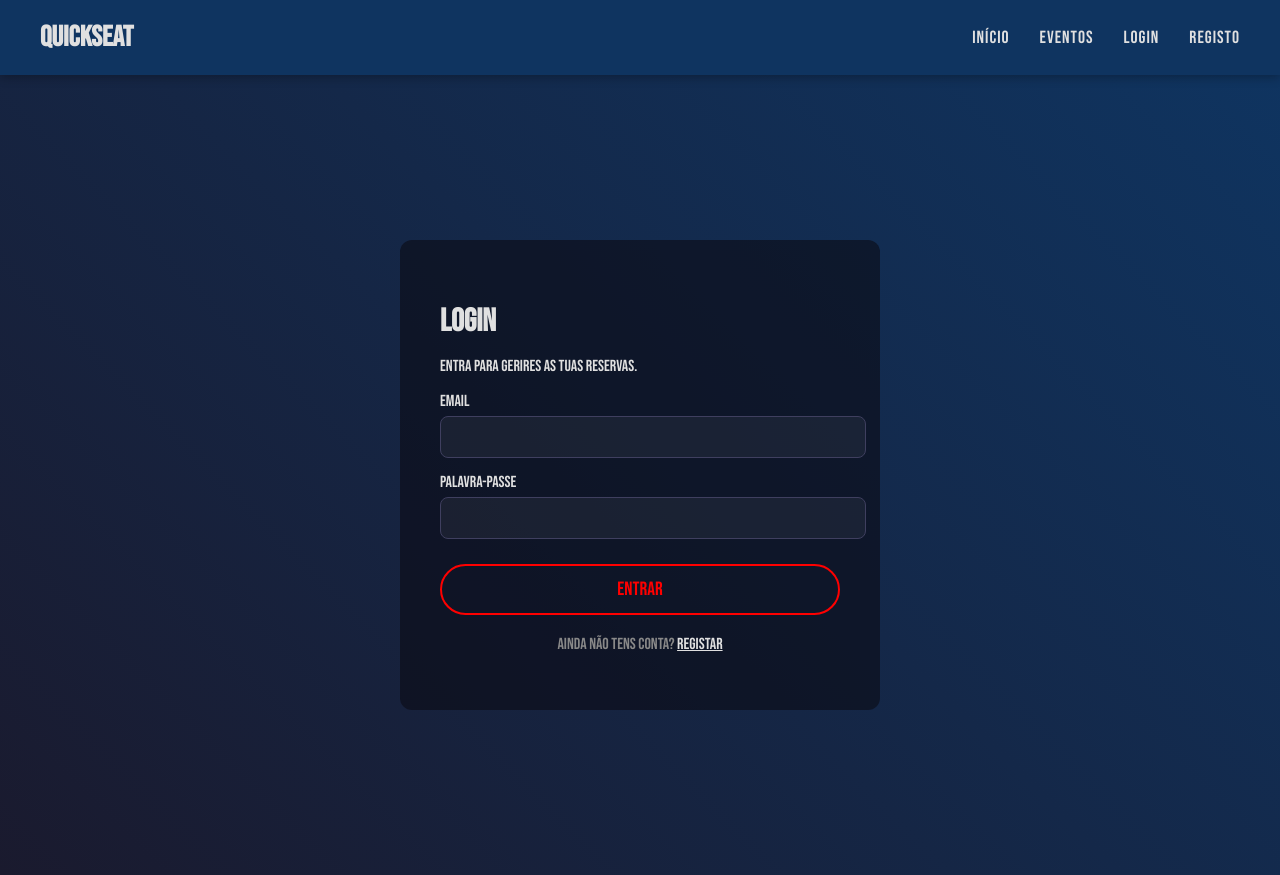
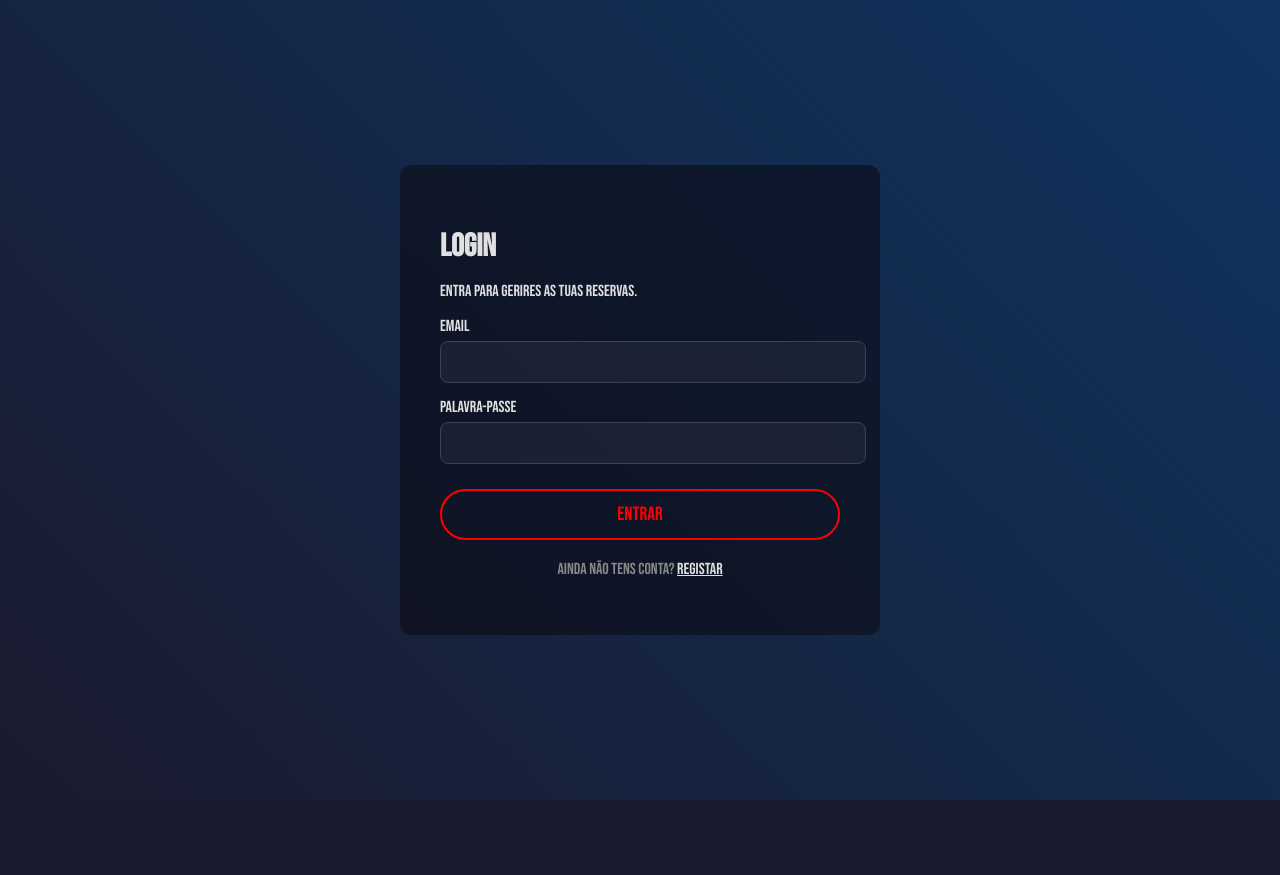
Before and after one commit to BBotelho30/ProjetoFinal, a SvelteKit app: page /autenticacao/login in a window 1280 px wide. After the commit the page ends 800 px from the top, so only its background shows below. Built offline with nearby package versions, Linux system fonts and the light colour scheme.

Commit message:
autenticacao

```diff
--- a/src/routes/+layout.svelte
+++ b/src/routes/+layout.svelte
@@ -16,8 +16,8 @@
 	let hideHeader = $derived(
 		$page.url.pathname.startsWith('/admin') ||
 		$page.url.pathname.startsWith('/dashboard') ||
-		$page.url.pathname === '/login' ||
-		$page.url.pathname === '/registo' ||
+		$page.url.pathname === '/autenticacao/login' ||
+		$page.url.pathname === '/autenticacao/registo' ||
 		$page.url.pathname === '/(auth)/login' ||
 		$page.url.pathname === '/(auth)/registo'
 	);
@@ -39,8 +39,8 @@
 				<li class="user-greeting">Olá, <span>{$user.nome}</span></li>
 			<li><button class="logout-btn" onclick={logout}>Sair</button></li>
 			{:else}
-				<li><a href="/login">Login</a></li>
-				<li><a href="/registo">Registo</a></li>
+			<li><a href="/autenticacao/login">Login</a></li>
+			<li><a href="/autenticacao/registo">Registo</a></li>
 			{/if}
 		</ul>
 	</nav>
--- a/src/routes/+page.svelte
+++ b/src/routes/+page.svelte
@@ -5,7 +5,7 @@
     <div class="hero-content">
         <h1 class="hero-title">Bem-vindo ao QuickSeat</h1>
         <p class="hero-tagline">A sua plataforma simples para gerir lugares e eventos.</p>
-        <button class="call-to-action" on:click={() => window.location.href='/registo'}>
+        <button class="call-to-action" on:click={() => window.location.href='/autenticacao/registo'}>
             Começar Agora
         </button>
     </div>
--- a/src/routes/admin/+layout.svelte
+++ b/src/routes/admin/+layout.svelte
@@ -6,7 +6,7 @@
 
     onMount(() => {
         if (!$user || $user.tipo !== 'admin') {
-            goto('/login');
+            goto('/autenticacao/login');
         }
     });
 
--- a/src/routes/admin/adiciona_espetaculo/+page.svelte
+++ b/src/routes/admin/adiciona_espetaculo/+page.svelte
@@ -6,7 +6,7 @@
 
     onMount(() => {
         if (!$user || $user.tipo !== 'admin') {
-            goto('/login');
+            goto('/autenticacao/login');
         }
     });
 
--- a/src/routes/admin/eventos/+page.svelte
+++ b/src/routes/admin/eventos/+page.svelte
@@ -37,7 +37,7 @@
     }
 
     onMount(() => {
-        if (!$user || $user.tipo !== 'admin') goto('/login');
+        if (!$user || $user.tipo !== 'admin') goto('/autenticacao/login');
     });
 </script>
 
--- a/src/routes/autenticacao/login/+page.svelte
+++ b/src/routes/autenticacao/login/+page.svelte
@@ -64,7 +64,7 @@
             <button type="submit" class="call-to-action">Entrar</button>
         </form>
 
-        <p class="auth-footer">Ainda não tens conta? <a href="/registo">Registar</a></p>
+        <p class="auth-footer">Ainda não tens conta? <a href="/autenticacao/registo">Registar</a></p>
     </div>
 </main>
 
--- a/src/routes/autenticacao/registo/+page.svelte
+++ b/src/routes/autenticacao/registo/+page.svelte
@@ -27,7 +27,7 @@
 
             if (result.success) {
                 alert('Registo concluído com sucesso!');
-                goto('/login'); // Redireciona para o login
+                goto('/autenticacao/login'); // Redireciona para o login
             } else {
                 alert(result.message);
             }
@@ -73,7 +73,7 @@
             <button type="submit" class="call-to-action">Registar</button>
         </form>
 
-        <p class="auth-footer">Já tens conta? <a href="/login">Entrar</a></p>
+        <p class="auth-footer">Já tens conta? <a href="/autenticacao/login">Entrar</a></p>
     </div>
 </main>
 
--- a/src/routes/dashboard/+layout.svelte
+++ b/src/routes/dashboard/+layout.svelte
@@ -6,7 +6,7 @@
 
     onMount(() => {
         if (!$user) {
-            goto('/login');
+            goto('/autenticacao/login');
         }
     });
 </script>
```
Also changed, not shown: static/uploads/1766793082671-barbie (3).png (added).
